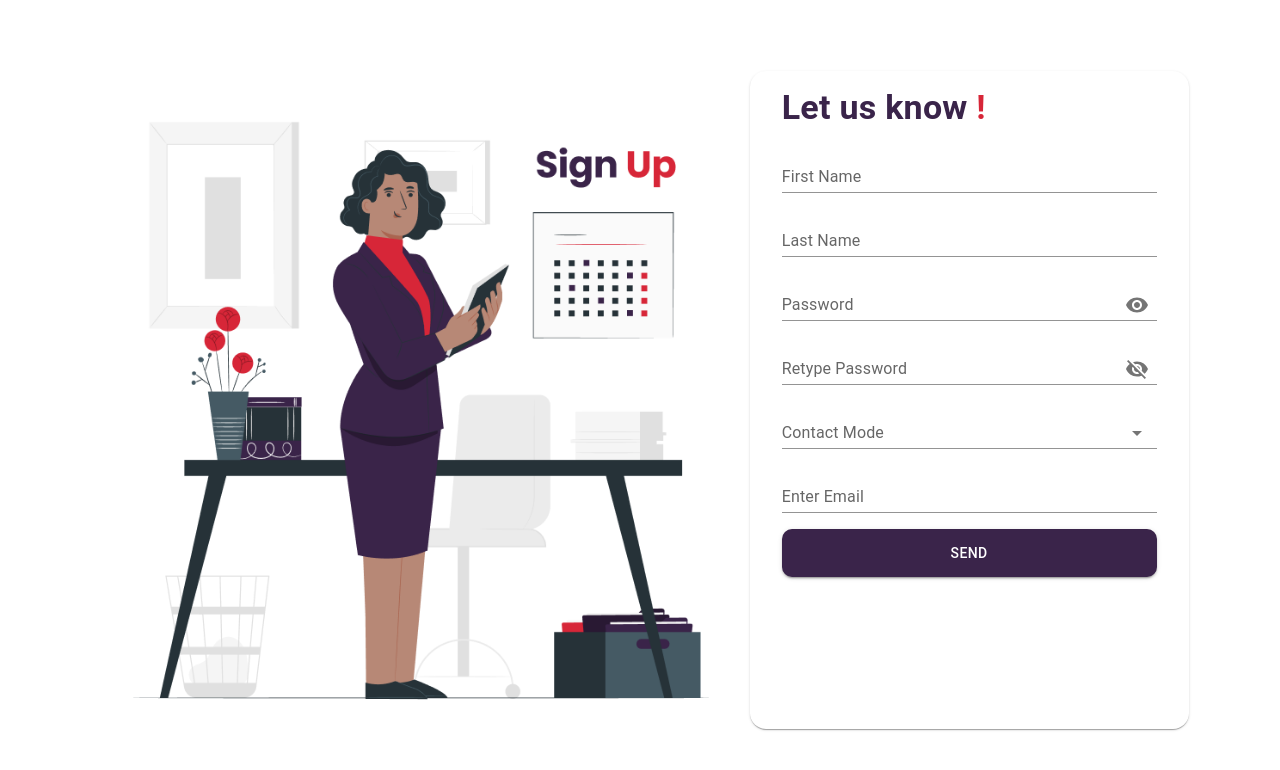
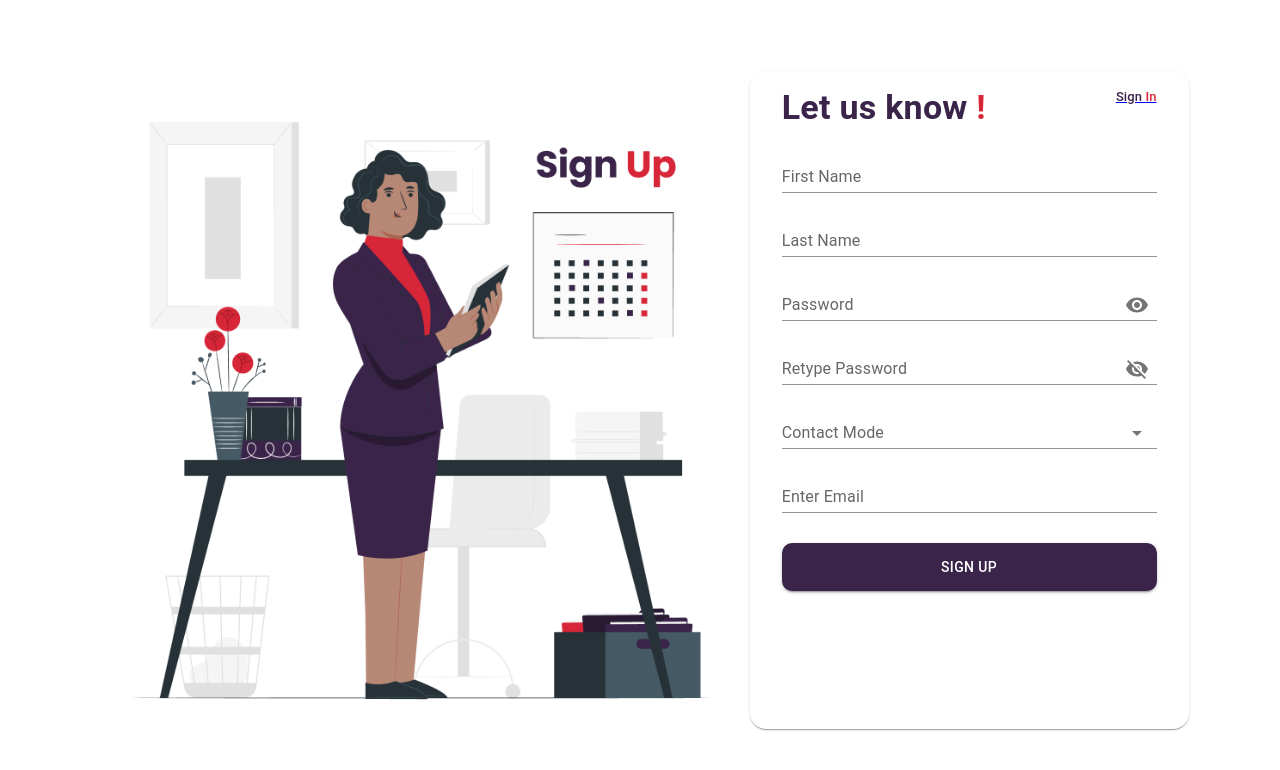
Before and after one commit to Vishnu-Biju/Assignment-Highway-Delite, a React (Vite) app in the folder client/: page / in a window 1280 px wide. Shown: the top 770 px of the page. Built offline with nearby package versions, Linux system fonts and the light colour scheme.

Commit message:
refactor: validation

```diff
--- a/client/src/components/Signup.tsx
+++ b/client/src/components/Signup.tsx
@@ -1,8 +1,8 @@
 import * as React from "react";
 import { useState } from "react";
+import { Link } from "react-router-dom";
 import TextField from "@mui/material/TextField";
 import { Menu, Paper, Stack, Typography } from "@mui/material";
-import Box from "@mui/material/Box";
 import MenuItem from "@mui/material/MenuItem";
 import IconButton from "@mui/material/IconButton";
 import Input from "@mui/material/Input";
@@ -15,7 +15,7 @@ import ArrowDropDownOutlinedIcon from "@mui/icons-material/ArrowDropDownOutlined
 import Button from "@mui/material/Button";
 import SignupImg from "../assets/Signup.png";
 
-const Signup = () => {
+const Signup: React.FC = () => {
   // declare a new state variable for modal open
   const [open, setOpen] = useState(false);
 
@@ -24,7 +24,12 @@ const Signup = () => {
   const [contactMode, setContactMode] = useState<string>("Contact Mode");
   const [anchorEl, setAnchorEl] = useState<any>(null);
 
+  const [password, setPassword] = useState("");
+  const [passwordConfirmation, setPasswordConfirmation] = useState("");
+  const [passwordMismatchError, setPasswordMismatchError] = useState(false);
+
   const handleClickShowPassword = () => setShowPassword((show) => !show);
+  const handleClickShowPasswordRe = () => setShowPasswordRe((show) => !show);
 
   const handleMouseDownPassword = (
     event: React.MouseEvent<HTMLButtonElement>
@@ -62,6 +67,14 @@ const Signup = () => {
     setAnchorEl(null);
   };
 
+  const handlePasswordConfirmationChange = (
+    event: React.ChangeEvent<HTMLInputElement>
+  ) => {
+    const { value } = event.target;
+    setPasswordConfirmation(value);
+    setPasswordMismatchError(value !== password);
+  };
+
   return (
     <div
       style={{
@@ -76,14 +89,29 @@ const Signup = () => {
         <Stack sx={{ width: "60%" }}>
           <img src={SignupImg} alt="helo" />
         </Stack>
-        <Paper sx={{ width: "40%", paddingX: 4, paddingY: 2, borderRadius: 4 }}>
+        <Paper
+          sx={{ width: "40%", paddingX: 4, paddingY: 2, borderRadius: 4 }}
+        >
           <Stack spacing={2}>
-            <Typography
-              variant="h4"
-              sx={{ color: "#3A244A", fontWeight: "bold" }}
+            <div
+              style={{ display: "flex", justifyContent: "space-between" }}
             >
-              Let us know <span style={{ color: "#D72638" }}>!</span>
-            </Typography>
+              <Typography
+                variant="h4"
+                sx={{ color: "#3A244A", fontWeight: "bold" }}
+              >
+                Let us know{" "}
+                <span style={{ color: "#D72638" }}>!</span>
+              </Typography>
+              <Link to="Signin">
+                <Typography
+                  variant="h6"
+                  sx={{ color: "#3A244A", fontSize: "small", placeSelf: "end" }}
+                >
+                  Sign <span style={{ color: "#D72638" }}>In</span>
+                </Typography>
+              </Link>
+            </div>
             <TextField
               id="standard-basic"
               label="First Name"
@@ -113,6 +141,8 @@ const Signup = () => {
                     </IconButton>
                   </InputAdornment>
                 }
+                onChange={(e) => setPassword(e.target.value)}
+                value={password}
               />
             </FormControl>
             <FormControl sx={{ m: 1, width: "100%" }} variant="standard">
@@ -127,14 +157,22 @@ const Signup = () => {
                   <InputAdornment position="end">
                     <IconButton
                       aria-label="toggle password visibility"
-                      onClick={() => setShowPasswordRe((show) => !show)}
+                      onClick={handleClickShowPasswordRe}
                       onMouseDown={handleMouseDownPassword}
                     >
                       {showPasswordRe ? <VisibilityOff /> : <Visibility />}
                     </IconButton>
                   </InputAdornment>
                 }
+                onChange={handlePasswordConfirmationChange}
+                value={passwordConfirmation}
+                error={passwordMismatchError}
               />
+              {passwordMismatchError && (
+                <Typography variant="caption" color="error">
+                  Passwords do not match
+                </Typography>
+              )}
             </FormControl>
             <FormControl sx={{ m: 1, width: "100%" }} variant="standard">
               <InputLabel htmlFor="standard-adornment-password">
@@ -184,6 +222,7 @@ const Signup = () => {
             />
             <Button
               variant="contained"
+              style={{ marginTop: "30px" }}
               sx={{
                 backgroundColor: "#3A244A",
                 "&:hover": {
@@ -193,7 +232,7 @@ const Signup = () => {
                 borderRadius: 2.5,
               }}
             >
-              Send
+              Sign Up
             </Button>
           </Stack>
         </Paper>
```
